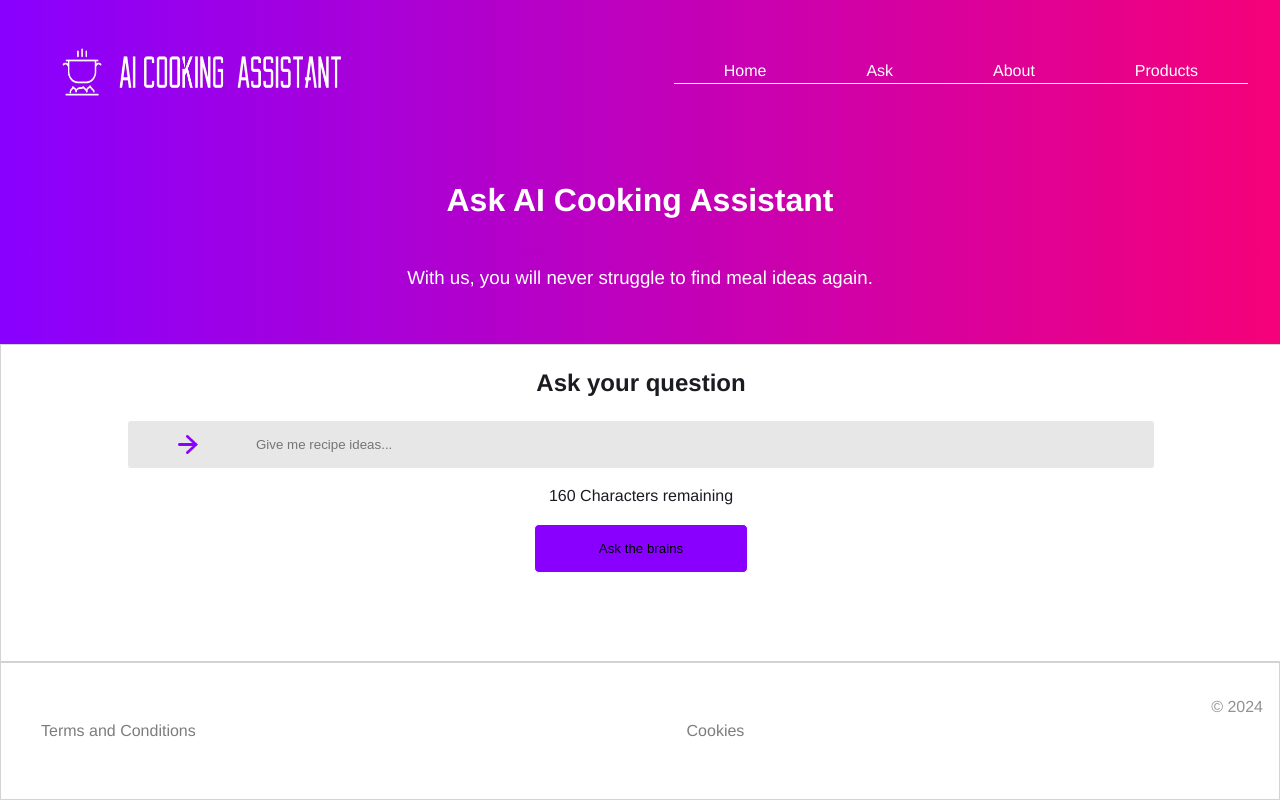
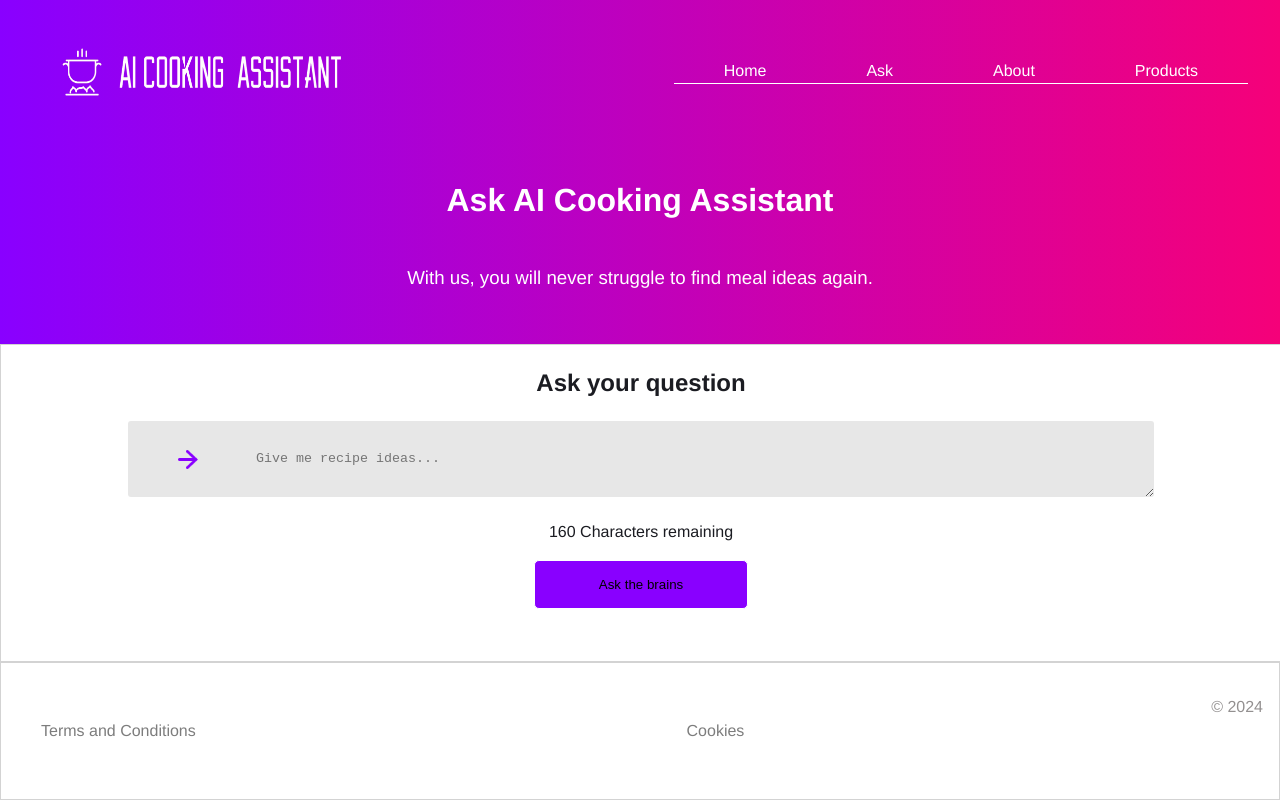
Before and after one commit to technative-academy/Team-Wolf, a React (Vite) app: page /ask in a window 1280 px wide. Built offline with nearby package versions, Linux system fonts and the light colour scheme.

Commit message:
Adjust styling

```diff
--- a/src/components/Reusable/Input/Input.jsx
+++ b/src/components/Reusable/Input/Input.jsx
@@ -7,7 +7,7 @@ function AskInput({ input, setInput, placeholder }) {
 
   return (
     <>
-      <input className={styles.input} required type="text" placeholder={placeholder} onChange={handleChange} />
+      <textarea className={styles.input} required type="text" placeholder={placeholder} onChange={handleChange} />
     </>
   );
 }
--- a/src/components/Reusable/Input/Input.module.css
+++ b/src/components/Reusable/Input/Input.module.css
@@ -5,7 +5,7 @@
   border: none;
   border-radius: 3px;
   padding-left: 10%;
-  padding-top: 1rem;
+  padding-top: 1.9rem;
   padding-bottom: 1rem;
   width: 70%;
   background-image: url("/images/arrow.png");
```
